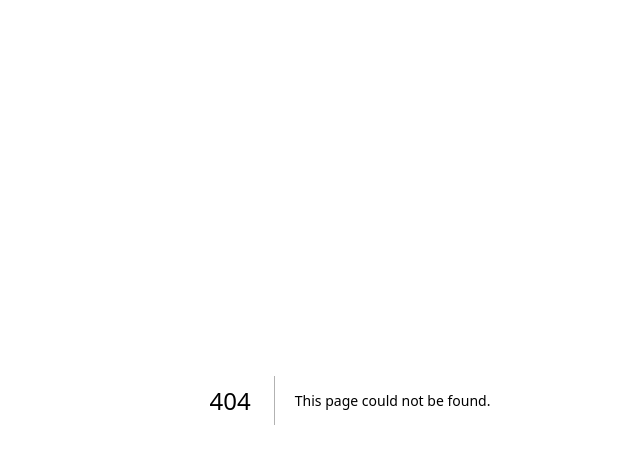
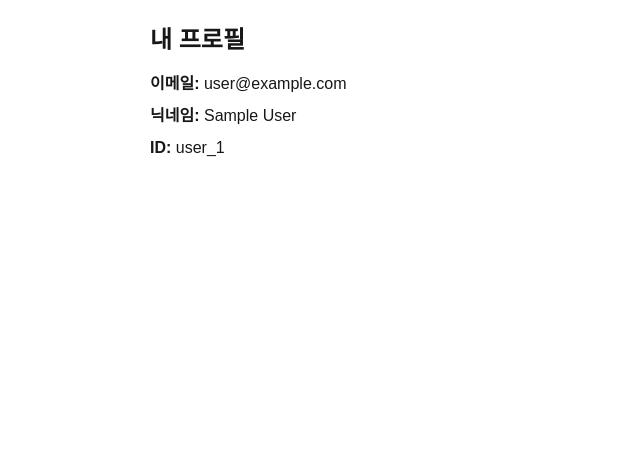
Before and after one commit to Jihun22/jihunsns, a Next.js app: page /profile in a window 1280 px wide. Before the commit this address had no page. Shown: the top 464 px of the page, without its empty margins (290-930 px from the left). Built offline with nearby package versions, Linux system fonts and the light colour scheme; no server answers; sample sign-in values are in the browser's storage.

Commit message:
프로필 페이지 구현

```diff
--- /dev/null
+++ b/src/app/profile/page.tsx
@@ -0,0 +1,23 @@
+import { getServerSession } from 'next-auth'
+import { authOptions } from '@/lib/auth'
+import { redirect } from 'next/navigation'
+
+export default async function ProfilePage() {
+    const session = await getServerSession(authOptions)
+
+    // ❌ 로그인 안 했으면 로그인 페이지로 이동
+    if (!session) {
+        redirect('/login')
+    }
+
+    return (
+        <div className="max-w-md mx-auto p-6">
+            <h1 className="text-2xl font-bold mb-4">내 프로필</h1>
+            <div className="space-y-2">
+                <p><strong>이메일:</strong> {session.user.email}</p>
+                <p><strong>닉네임:</strong> {session.user.name}</p>
+                <p><strong>ID:</strong> {session.user.id}</p>
+            </div>
+        </div>
+    )
+}
```
